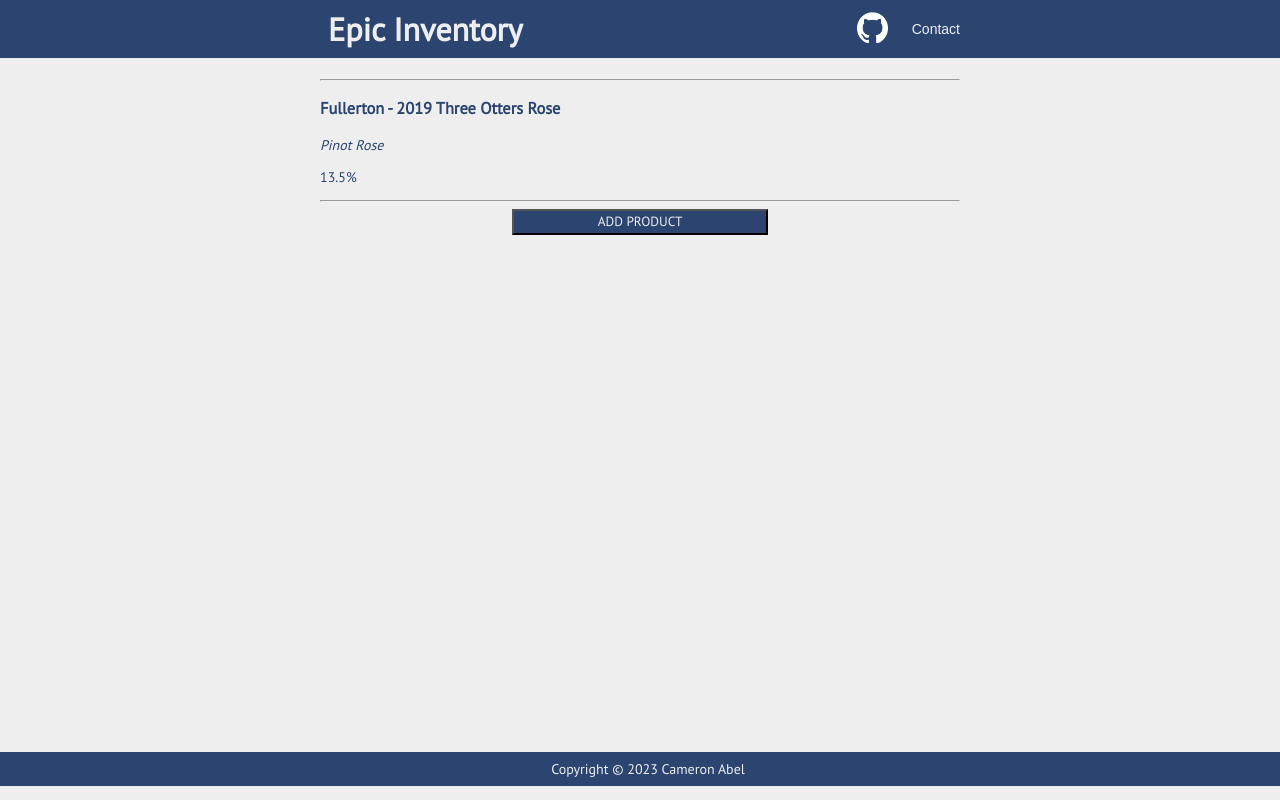
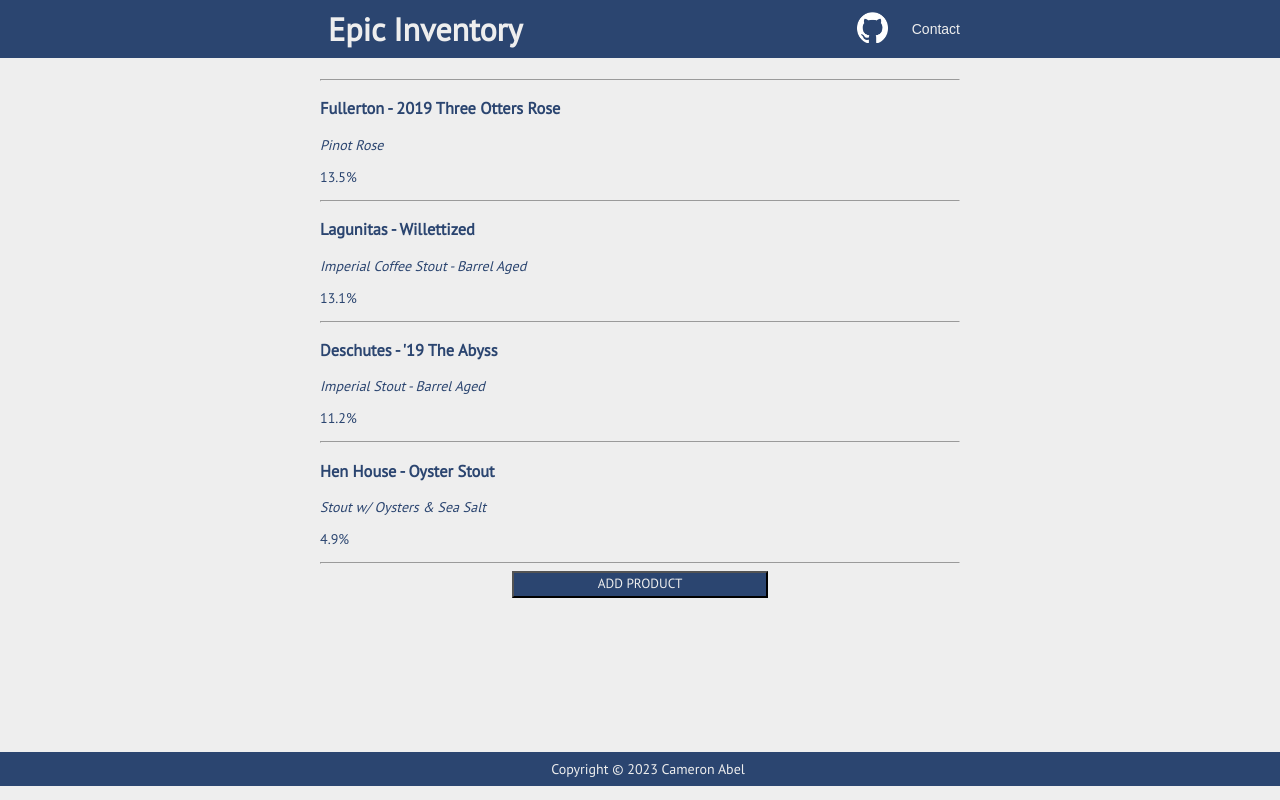
Before and after one commit to cameronabel/epic-inventory, a React (Create React App) app: page / in a window 1280 px wide. Built offline with nearby package versions, Linux system fonts and the light colour scheme.

Commit message:
readme updates

```diff
--- a/src/components/ProductControl.js
+++ b/src/components/ProductControl.js
@@ -138,7 +138,31 @@
     name: "2019 Three Otters Rose",
     shortDescription: "Pinot Rose",
     abv: 13.5,
-    qty: 100,
+    qty: 30,
+    id: v4()
+  },
+  {
+    vendor: "Lagunitas",
+    name: "Willettized",
+    shortDescription: "Imperial Coffee Stout - Barrel Aged",
+    abv: 13.1,
+    qty: 40,
+    id: v4()
+  },
+  {
+    vendor: "Deschutes",
+    name: "'19 The Abyss",
+    shortDescription: "Imperial Stout - Barrel Aged",
+    abv: 11.2,
+    qty: 20,
+    id: v4()
+  },
+  {
+    vendor: "Hen House",
+    name: "Oyster Stout",
+    shortDescription: "Stout w/ Oysters & Sea Salt",
+    abv: 4.9,
+    qty: 110,
     id: v4()
   }
 ]
```
Also changed, not shown: 1 other file (tests, documents, lock files or other folders).
